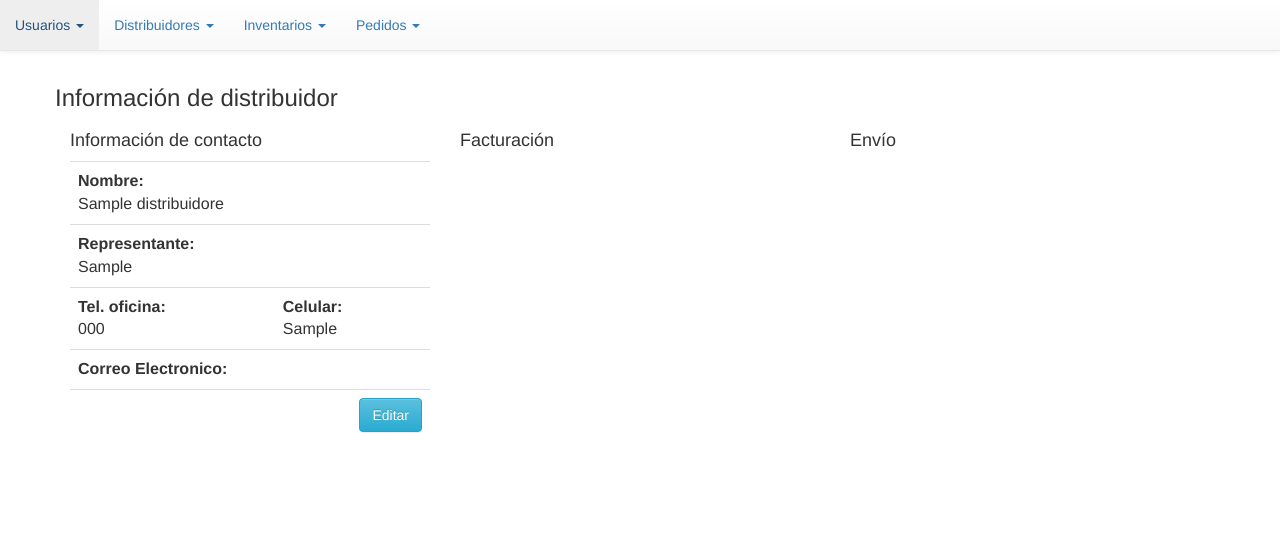
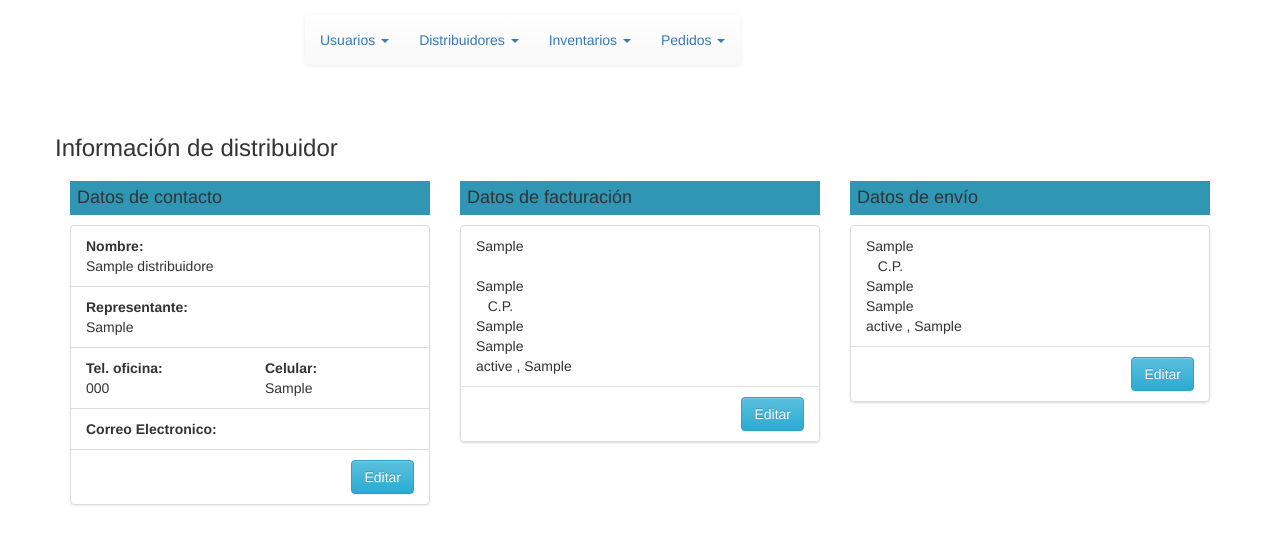
Before and after one commit to ICGiovanni/hainzersupply, a PHP site: page /hainzersupply/distribuidores/detalle.php in a window 1280 px wide. Shown: the top 545 px of the page. Run offline with PHP 8.4, Linux system fonts and the light colour scheme; the visitor is signed in with stand-in values (Sample User, id 1); tables that the repository leaves empty or names only in its code hold one stand-in row (values such as "Sample post"); data that the repository does not hold is empty.

Commit message:
Distribuidores

```diff
--- a/distribuidores/detalle.php
+++ b/distribuidores/detalle.php
@@ -32,6 +32,15 @@ else{
 
     <script src="js/funciones-distribuidor.js"></script>
 
+    <style type="text/css">
+        h4{
+            background-color: #2f96b4;
+            padding: 7px;
+            color: #FFF;
+            margin-bottom: -1px;
+        }
+    </style>
+
 </head>
 <body>
     <?php include_once('../menu.php')?>
@@ -40,52 +49,95 @@ else{
         <div class="row">
             <h3 class="form-signin-heading">Información de distribuidor</h3>
             <div class="col-md-4">
-                <h4 class="form-signin-heading">Información de contacto</h4>
+                <h4 class="form-signin-heading">Datos de contacto</h4>
                 <?php
                     $infoDistribuidor = $instDistribuidores->getInfoDistribuidor($idDistribuidor);
-                    //print_r($infoDistribuidor);
+                    $facturacionDistribuidor = $instDistribuidores->getFacturacionDistribuidor($idDistribuidor);
+                    $envioDistribuidor = $instDistribuidores->getEnvioDistribuidor($idDistribuidor);
                 ?>
-                <table class="table">
-                    <tbody>
-                        <tr>
-                            <td colspan="2">
-                                <b>Nombre:</b><br />
-                                <?php echo $infoDistribuidor['nombre']?>
-                            </td>
-                        </tr>
-                        <tr>
-                            <td colspan="2">
-                                <b>Representante:</b><br />
-                                <?php echo $infoDistribuidor['representante']?>
-                            </td>
-                        </tr>
-                        <tr>
-                            <td><b>Tel. oficina:</b><br />
+                <ul class="list-group">
+                    <li class='list-group-item'>
+                        <b>Nombre:</b><br />
+                        <?php echo $infoDistribuidor['nombre']?>
+                    </li>
+                    <li class='list-group-item'>
+                        <b>Representante:</b><br />
+                        <?php echo $infoDistribuidor['representante']?>
+                    </li>
+                    <li class='list-group-item'>
+                        <div class="row">
+                            <div class="col-md-6">
+                                <b>Tel. oficina:</b><br />
                                 <?php echo $infoDistribuidor['telefono']?>
-                            </td>
-                            <td><b>Celular:</b><br />
+                            </div>
+                            <div class="col-md-6">
+                                <b>Celular:</b><br />
                                 <?php echo $infoDistribuidor['celular']?>
-                            </td>
-                        </tr>
-                        <tr>
-                            <td colspan="2"><b>Correo Electronico:</b><br />
-                                <?php echo $infoDistribuidor['correoElectronico']?>
-                            </td>
-                        </tr>
-                        <tr>
-                            <td></td>
-                            <td align="right"><button type='button' class='btn btn-info btn-detalle-dist' idDist='<?php echo $infoDistribuidor['correoElectronico']?>'>Editar</button></td>
-                        </tr>
-                    </tbody>
-                </table>
+                            </div>
+                        </div>
+                    </li>
+                    <li class='list-group-item'>
+                        <b>Correo Electronico:</b><br />
+                        <?php echo $infoDistribuidor['correoElectronico']?>
+                    </li>
+                    <li class='list-group-item' style="text-align: right">
+                        <button type='button' class='btn btn-info btn-detalle-dist' idDist='<?php echo $idDistribuidor?>'>Editar</button>
+                    </li>
+                </ul>
+            </div>
+            <div class="col-md-4">
+                <h4 class="panel-header">Datos de facturación</h4>
+                <ul class="list-group">
+                <?php
+                foreach($facturacionDistribuidor as $factura) {
+                ?>
+                    <li style="list-style-type: none;">
+                        <ul class='list-group'>
+                            <li class="list-group-item">
+                                <?php echo $factura['rfc'] ?><br />
+                                <?php echo $factura['razonSocial'] ?><br />
+                                <?php echo $factura['calle'] ?><br />
+                                <?php echo $factura['numExt']."&nbsp;".$factura['numInt']."&nbsp; C.P. ".$factura['codigoPostal'] ?><br />
+                                <?php echo $factura['colonia'] ?><br />
+                                <?php echo $factura['delegacion'] ?><br />
+                                <?php echo $factura['estado']."&nbsp;, ".$factura['pais']?><br />
+                            </li>
+                            <li class="list-group-item" style="text-align: right">
+                                <button type='button' class='btn btn-info btn-detalle-dist' idDist='<?php echo $factura['idDistribuidorFactura']?>'>Editar</button>
+                            </li>
+                        </ul>
+                    </li>
+                <?php
+                }
+                ?>
+                </ul>
 
             </div>
             <div class="col-md-4">
-                <h4 class="form-signin-heading">Facturación</h4>
+                <h4 class="form-signin-heading">Datos de envío</h4>
+                <ul class="list-group">
+                    <?php
+                    foreach($envioDistribuidor as $envio) {
+                        ?>
+                        <li style="list-style-type: none;">
+                            <ul class='list-group'>
+                                <li class="list-group-item">
 
-            </div>
-            <div class="col-md-4">
-                <h4 class="form-signin-heading">Envío</h4>
+                                    <?php echo $envio['calle'] ?><br />
+                                    <?php echo $envio['numExt']."&nbsp;".$envio['numInt']."&nbsp; C.P. ".$envio['codigoPostal'] ?><br />
+                                    <?php echo $envio['colonia'] ?><br />
+                                    <?php echo $envio['delegacion'] ?><br />
+                                    <?php echo $envio['estado']."&nbsp;, ".$envio['pais']?><br />
+                                </li>
+                                <li class="list-group-item" style="text-align: right">
+                                    <button type='button' class='btn btn-info btn-detalle-dist' idDist='<?php echo $envio['idDireccion']?>'>Editar</button>
+                                </li>
+                            </ul>
+                        </li>
+                        <?php
+                    }
+                    ?>
+                </ul>
             </div>
         </div>
     </div>
--- a/menu.php
+++ b/menu.php
@@ -1,3 +1,6 @@
+<?php
+    include 'config.php';
+?>
 <script src="<?php echo $path.$proyecto?>/distribuidores/js/jquery.min.js"></script>
 <script src="<?php echo $path.$proyecto?>/distribuidores/js/bootstrap.min.js"></script>
 
@@ -6,7 +9,7 @@
 <link rel="stylesheet" href="<?php echo $path.$proyecto?>/distribuidores/css/styles-distribuidores.css">
 
 <div class="container" style="margin-bottom:50px; padding-left: 20%">
-    <ul class="nav navbar-nav navbar navbar-default navbar-fixed-top">
+    <ul class="nav navbar-nav navbar-default navbar-static-top-">
         <li class="dropdown">
             <a href="#" class="dropdown-toggle" data-toggle="dropdown" role="button" aria-haspopup="true" aria-expanded="false">
                 Usuarios <span class="caret"></span>
--- a/models/distribuidores/class.Distribuidores.php
+++ b/models/distribuidores/class.Distribuidores.php
@@ -121,6 +121,32 @@ class Distribuidores{
         return $result[0];
     }
 
+    public function getFacturacionDistribuidor($idDistribuidor){
+        $sql = "select * from inv_distribuidor_factura idf
+                inner join inv_direcciones id on idf.idDireccion = id.idDireccion
+                where idDistribuidor =".$idDistribuidor;
+
+        $statement=$this->connect->prepare($sql);
+
+        $statement->execute();
+        $result = $statement->fetchAll(PDO::FETCH_ASSOC);
+
+        return $result;
+    }
+
+    public function getEnvioDistribuidor($idDistribuidor){
+        $sql = "select * from inv_distribuidor_envio ide
+                inner join inv_direcciones ind on ide.idDireccion = ind.idDireccion
+                where idDistribuidor=".$idDistribuidor;
+
+        $statement=$this->connect->prepare($sql);
+
+        $statement->execute();
+        $result = $statement->fetchAll(PDO::FETCH_ASSOC);
+
+        return $result;
+    }
+
 }
 
 ?>
```
